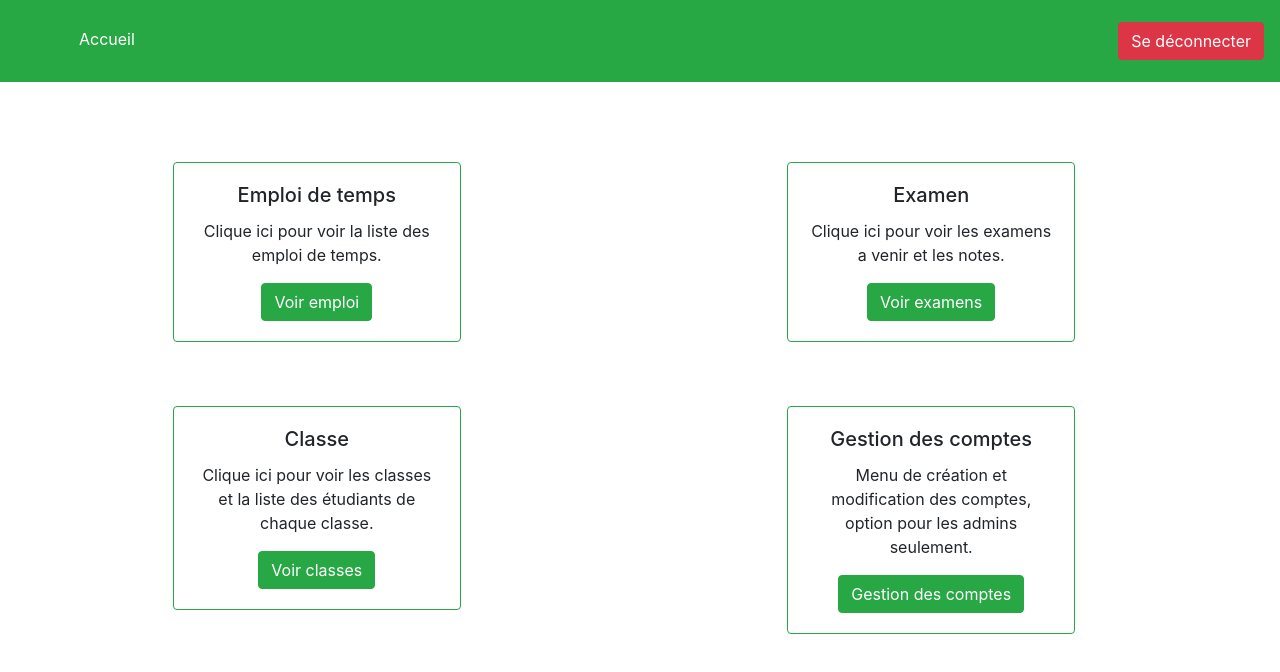
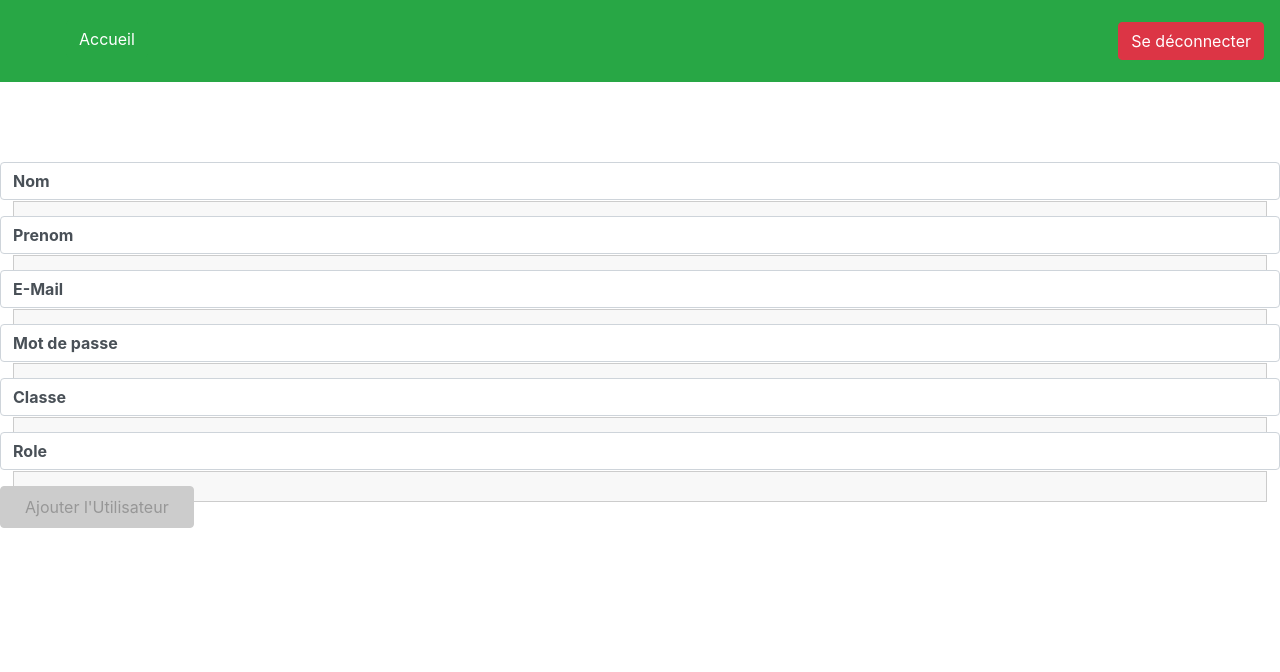
Before and after one commit to Errimy/AppGestEtude, a React (Create React App) app: page /AddUser in a window 1280 px wide. Before the commit this address led to /. Shown: the top 672 px of the page. Built offline with nearby package versions, Linux system fonts and the light colour scheme.

Commit message:
add user and validators

```diff
--- a/package.json
+++ b/package.json
@@ -4,6 +4,7 @@
   "private": true,
   "dependencies": {
     "bootstrap": "^4.6.0",
+    "express-validator": "^6.14.0",
     "react": "^16.14.0",
     "react-bootstrap": "^2.1.0",
     "react-dom": "^16.14.0",
--- a/src/App.js
+++ b/src/App.js
@@ -6,6 +6,7 @@ import {
   Switch,
 } from "react-router-dom";
 import Users from "./user/pages/Users2";
+import AddUser from "./user/pages/AddUser";
 import Classe from "./classe/pages/Classe";
 import AccueilButtons from "./Accueil/components/AccueilButtons";
 import Login from "./Login/Login";
@@ -28,6 +29,9 @@ function App() {
           <Route path="/Classe" exact>
             <Classe />
           </Route>
+          <Route path="/AddUser" exact>
+            <AddUser />
+          </Route>
           <Route path="/Users" exact>
             <Users />
           </Route>
--- /dev/null
+++ b/src/shared/components/Button.css
@@ -0,0 +1,61 @@
+.button {
+  font: inherit;
+  padding: 0.5rem 1.5rem;
+  border: 1px solid #ff0055;
+  border-radius: 4px;
+  background: #ff0055;
+  color: white;
+  cursor: pointer;
+  margin-right: 1rem;
+  text-decoration: none;
+  display: inline-block;
+}
+
+.button:focus {
+  outline: none;
+}
+
+.button:hover,
+.button:active {
+  background: #ff4382;
+  border-color: #ff4382;
+}
+
+.button--inverse {
+  background: transparent;
+  color: #ff0055;
+}
+
+.button--inverse:hover,
+.button--inverse:active {
+  color: white;
+  background: #ff0055;
+}
+
+.button--danger {
+  background: #830000;
+  border-color: #830000;
+}
+
+.button--danger:hover,
+.button--danger:active {
+  background: #f34343;
+  border-color: #f34343;
+}
+
+.button:disabled,
+.button:hover:disabled,
+.button:active:disabled {
+  background: #ccc;
+  color: #979797;
+  border-color: #ccc;
+  cursor: not-allowed;
+}
+
+.button--small {
+  font-size: 0.8rem;
+}
+
+.button--big {
+  font-size: 1.5rem;
+}
--- /dev/null
+++ b/src/shared/components/Input.css
@@ -0,0 +1,41 @@
+.form-control {
+  margin: 1rem 0;
+}
+
+.form-control label,
+.form-control input,
+.form-control textarea {
+  display: block;
+}
+
+.form-control label {
+  font-weight: bold;
+  margin-bottom: 0.5rem;
+}
+
+.form-control input,
+.form-control textarea {
+  width: 100%;
+  font: inherit;
+  border: 1px solid #ccc;
+  background: #f8f8f8;
+  padding: 0.15rem 0.25rem;
+}
+
+.form-control input:focus,
+.form-control textarea:focus {
+  outline: none;
+  background: #ebebeb;
+  border-color: #510077;
+}
+
+.form-control--invalid label,
+.form-control--invalid p {
+  color: red;
+}
+
+.form-control--invalid input,
+.form-control--invalid textarea {
+  border-color: red;
+  background: #ffd1d1;
+}
--- a/src/shared/components/Input.js
+++ b/src/shared/components/Input.js
@@ -1,6 +1,6 @@
 import React, { useReducer, useEffect } from 'react';
 
-import { validate } from '../../util/validators';
+import { validate } from '../../shared/util/validators';
 import './Input.css';
 
 const inputReducer = (state, action) => {
--- /dev/null
+++ b/src/shared/hooks/form-hook.js
@@ -0,0 +1,59 @@
+import { useCallback, useReducer } from 'react';
+
+const formReducer = (state, action) => {
+  switch (action.type) {
+    case 'INPUT_CHANGE':
+      let formIsValid = true;
+      for (const inputId in state.inputs) {
+        if (!state.inputs[inputId]) {
+          continue;
+        }
+        if (inputId === action.inputId) {
+          formIsValid = formIsValid && action.isValid;
+        } else {
+          formIsValid = formIsValid && state.inputs[inputId].isValid;
+        }
+      }
+      return {
+        ...state,
+        inputs: {
+          ...state.inputs,
+          [action.inputId]: { value: action.value, isValid: action.isValid }
+        },
+        isValid: formIsValid
+      };
+    case 'SET_DATA':
+      return {
+        inputs: action.inputs,
+        isValid: action.formIsValid
+      };
+    default:
+      return state;
+  }
+};
+
+export const useForm = (initialInputs, initialFormValidity) => {
+  const [formState, dispatch] = useReducer(formReducer, {
+    inputs: initialInputs,
+    isValid: initialFormValidity
+  });
+
+  const inputHandler = useCallback((id, value, isValid) => {
+    dispatch({
+      type: 'INPUT_CHANGE',
+      value: value,
+      isValid: isValid,
+      inputId: id
+    });
+  }, []);
+
+  const setFormData = useCallback((inputData, formValidity) => {
+    dispatch({
+      type: 'SET_DATA',
+      inputs: inputData,
+      formIsValid: formValidity
+    });
+  }, []);
+
+  return [formState, inputHandler, setFormData];
+};
--- /dev/null
+++ b/src/shared/util/validators.js
@@ -0,0 +1,46 @@
+const VALIDATOR_TYPE_REQUIRE = 'REQUIRE';
+const VALIDATOR_TYPE_MINLENGTH = 'MINLENGTH';
+const VALIDATOR_TYPE_MAXLENGTH = 'MAXLENGTH';
+const VALIDATOR_TYPE_MIN = 'MIN';
+const VALIDATOR_TYPE_MAX = 'MAX';
+const VALIDATOR_TYPE_EMAIL = 'EMAIL';
+const VALIDATOR_TYPE_FILE = 'FILE';
+
+export const VALIDATOR_REQUIRE = () => ({ type: VALIDATOR_TYPE_REQUIRE });
+export const VALIDATOR_FILE = () => ({ type: VALIDATOR_TYPE_FILE });
+export const VALIDATOR_MINLENGTH = val => ({
+  type: VALIDATOR_TYPE_MINLENGTH,
+  val: val
+});
+export const VALIDATOR_MAXLENGTH = val => ({
+  type: VALIDATOR_TYPE_MAXLENGTH,
+  val: val
+});
+export const VALIDATOR_MIN = val => ({ type: VALIDATOR_TYPE_MIN, val: val });
+export const VALIDATOR_MAX = val => ({ type: VALIDATOR_TYPE_MAX, val: val });
+export const VALIDATOR_EMAIL = () => ({ type: VALIDATOR_TYPE_EMAIL });
+
+export const validate = (value, validators) => {
+  let isValid = true;
+  for (const validator of validators) {
+    if (validator.type === VALIDATOR_TYPE_REQUIRE) {
+      isValid = isValid && value.trim().length > 0;
+    }
+    if (validator.type === VALIDATOR_TYPE_MINLENGTH) {
+      isValid = isValid && value.trim().length >= validator.val;
+    }
+    if (validator.type === VALIDATOR_TYPE_MAXLENGTH) {
+      isValid = isValid && value.trim().length <= validator.val;
+    }
+    if (validator.type === VALIDATOR_TYPE_MIN) {
+      isValid = isValid && +value >= validator.val;
+    }
+    if (validator.type === VALIDATOR_TYPE_MAX) {
+      isValid = isValid && +value <= validator.val;
+    }
+    if (validator.type === VALIDATOR_TYPE_EMAIL) {
+      isValid = isValid && /^\S+@\S+\.\S+$/.test(value);
+    }
+  }
+  return isValid;
+};
--- a/src/user/pages/AddUser.js
+++ b/src/user/pages/AddUser.js
@@ -1,16 +1,17 @@
 import React from 'react';
 import { useHistory } from 'react-router-dom';
-import Input from '../../shared/Input'
-import Button from '../../shared/Button'
+import Input from '../../shared/components/Input'
+import Button from '../../shared/components/Button'
 import { useForm } from '../../shared/hooks/form-hook';
-import { useHttpClient } from '../../shared/hooks/http-hook';
+import { useHttpClient } from '../../shared/hooks/http-hooks';
 import {
+    VALIDATOR_EMAIL,
     VALIDATOR_REQUIRE,
     VALIDATOR_MINLENGTH
   } from '../../shared/util/validators';
 
 const AddUser = () => {
-  const { isLoading, error, sendRequest, clearError } = useHttpClient();
+  const { isLoading, sendRequest } = useHttpClient();
   const [formState, inputHandler] = useForm(
     {
       nom: {
@@ -69,28 +70,57 @@ const AddUser = () => {
       <form className="place-form" onSubmit={placeSubmitHandler}>
         {isLoading}
         <Input
-          id="title"
+          id="nom"
           element="input"
           type="text"
-          label="Title"
+          label="Nom"
           validators={[VALIDATOR_REQUIRE()]}
           errorText="Entrer le nom"
           onInput={inputHandler}
         />
         <Input
-          id="description"
-          element="textarea"
-          label="Description"
-          validators={[VALIDATOR_MINLENGTH(5)]}
-          errorText="Please enter a valid description (at least 5 characters)."
+          id="prenom"
+          element="input"
+          type="text"
+          label="Prenom"
+          validators={[VALIDATOR_REQUIRE()]}
+          errorText="Entrer le nom"
           onInput={inputHandler}
         />
         <Input
-          id="address"
+            element="input"
+            id="email"
+            type="email"
+            label="E-Mail"
+            validators={[VALIDATOR_EMAIL()]}
+            errorText="Adresse email"
+            onInput={inputHandler}
+          />
+        <Input
+            element="input"
+            id="mdp"
+            type="password"
+            label="Mot de passe"
+            validators={[VALIDATOR_MINLENGTH(6)]}
+            errorText="Entrer votre mot de passe"
+            onInput={inputHandler}
+          />
+        <Input
+          id="classe_user"
           element="input"
-          label="Address"
+          type="text"
+          label="Classe"
           validators={[VALIDATOR_REQUIRE()]}
-          errorText="Please enter a valid address."
+          errorText="Entrer la classe"
+          onInput={inputHandler}
+        />
+        <Input
+          id="role"
+          element="input"
+          type="text"
+          label="Role"
+          validators={[VALIDATOR_REQUIRE()]}
+          errorText="Entrer le role de cette utilisateur."
           onInput={inputHandler}
         />
         <Button type="submit" disabled={!formState.isValid}>
```
Also changed, not shown: 1 other file (tests, documents, lock files or other folders).
